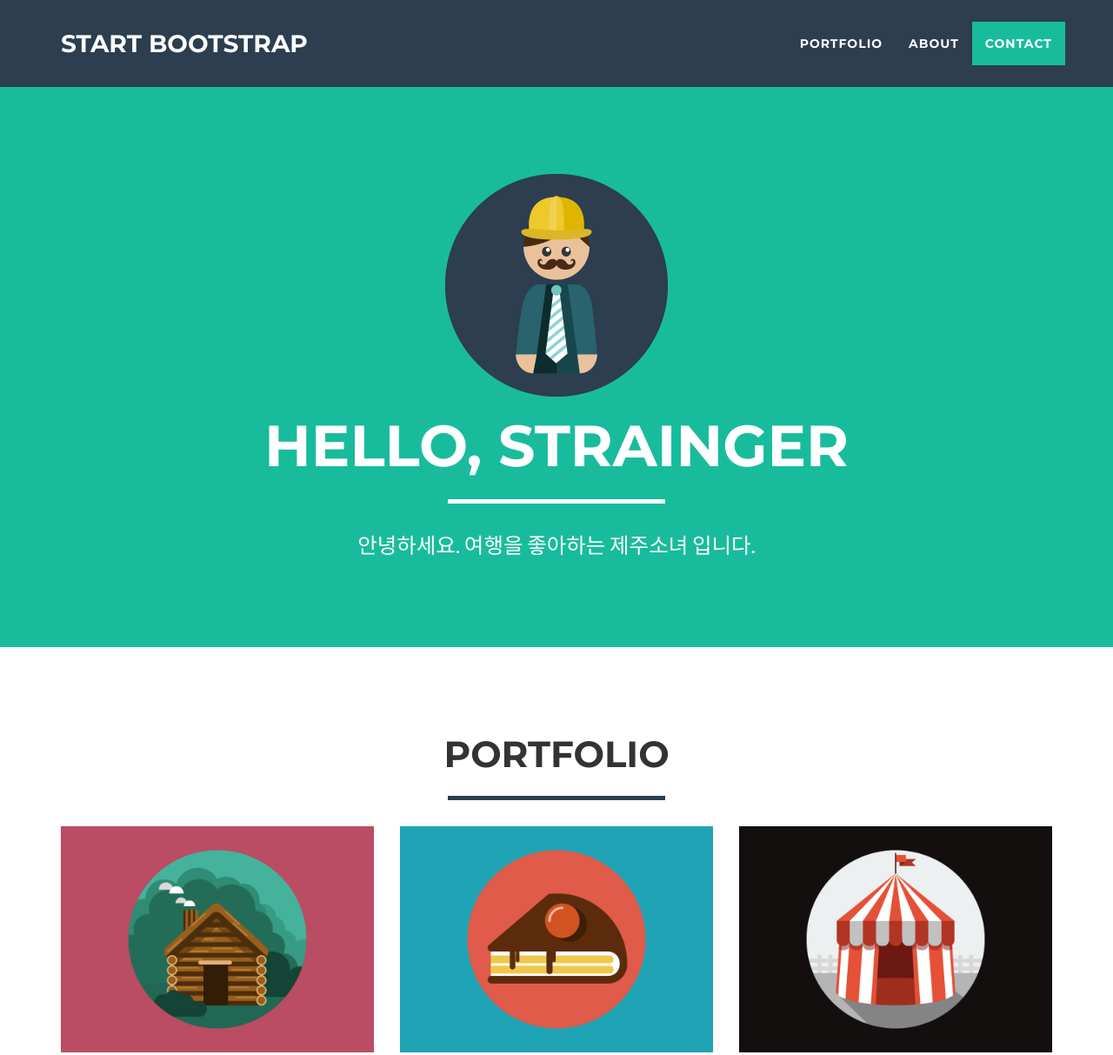
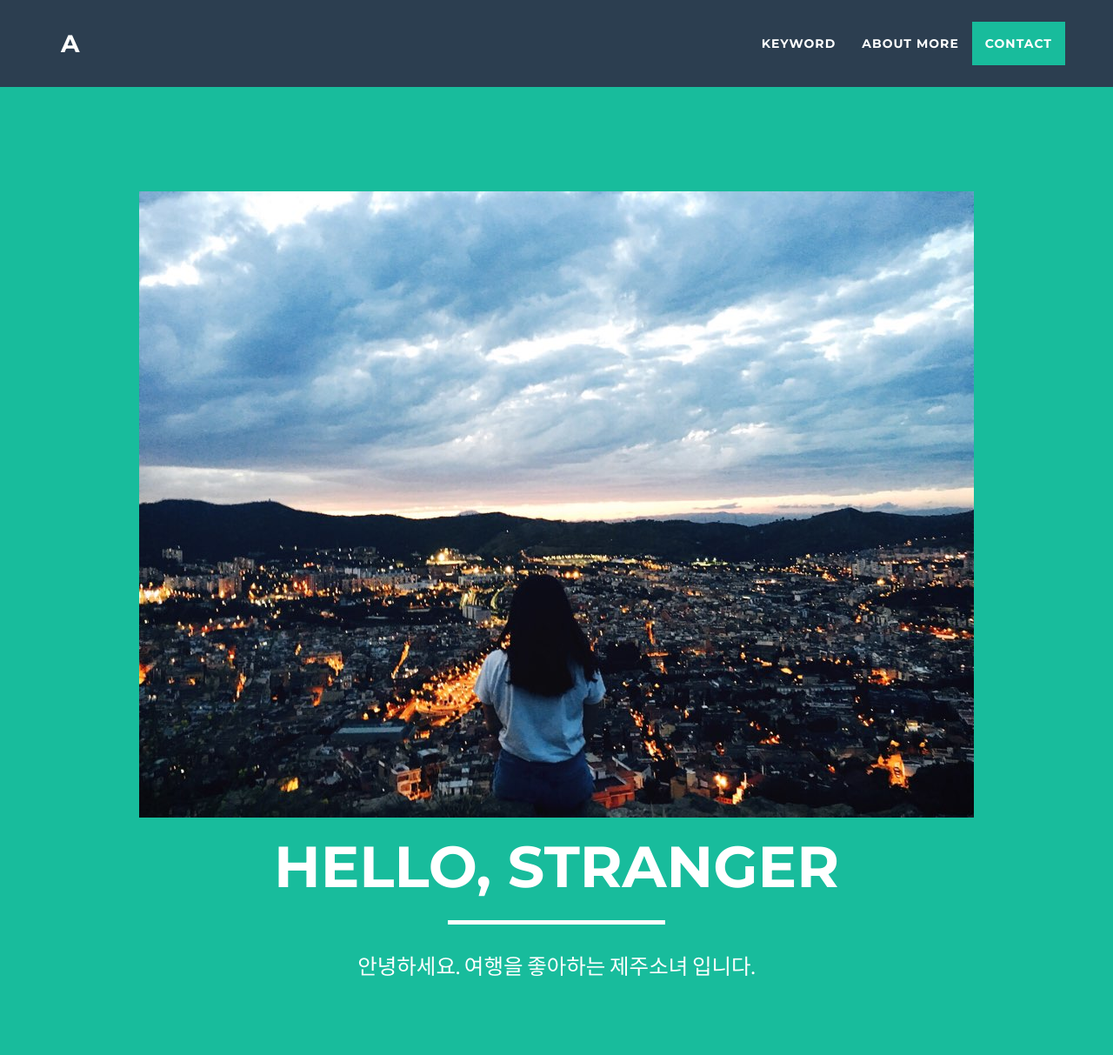
Before and after one commit to geniusmj87/geniusmj87.github.io, a website: page index.html in a window 1280 px wide. Shown: the top 1213 px of the page at 87% size. Drawn offline with nearby package versions, Linux system fonts and the light colour scheme.

Commit message:
[헤드수정.]

```diff
--- a/index.html
+++ b/index.html
@@ -9,12 +9,12 @@
     <meta name="description" content="">
     <meta name="author" content="">
 
-    <title>Freelancer - Start Bootstrap Theme</title>
+    <title>Introduce - KO MIN JEONG</title>
 
     <!-- Bootstrap Core CSS -->
     <link href="vendor/bootstrap/css/bootstrap.min.css" rel="stylesheet">
 
-    <!-- Theme CSS -->
+    <!-- Theme CSS -->S
     <link href="css/freelancer.min.css" rel="stylesheet">
 
     <!-- Custom Fonts -->
@@ -42,7 +42,7 @@
                 <button type="button" class="navbar-toggle" data-toggle="collapse" data-target="#bs-example-navbar-collapse-1">
                     <span class="sr-only">Toggle navigation</span> Menu <i class="fa fa-bars"></i>
                 </button>
-                <a class="navbar-brand" href="#page-top">Start Bootstrap</a>
+                <a class="navbar-brand" href="#page-top">A</a>
             </div>
 
             <!-- Collect the nav links, forms, and other content for toggling -->
@@ -52,10 +52,10 @@
                         <a href="#page-top"></a>
                     </li>
                     <li class="page-scroll">
-                        <a href="#portfolio">Portfolio</a>
+                        <a href="#portfolio">keyword</a>
                     </li>
                     <li class="page-scroll">
-                        <a href="#about">About</a>
+                        <a href="#about">about more</a>
                     </li>
                     <li class="page-scroll">
                         <a href="#contact">Contact</a>
@@ -72,9 +72,9 @@
         <div class="container" id="maincontent" tabindex="-1">
             <div class="row">
                 <div class="col-lg-12">
-                    <img class="img-responsive" src="img/profile.png" alt="">
+                    <img class="img-responsive" src="img/pro.jpg" alt="">
                     <div class="intro-text">
-                        <h1 class="name">Hello, Strainger</h1>
+                        <h1 class="name">Hello, Stranger</h1>
                         <hr class="star-light">
                         <span class="skills">안녕하세요. 여행을 좋아하는 제주소녀 입니다.</span>
                     </div>
@@ -88,7 +88,7 @@
         <div class="container">
             <div class="row">
                 <div class="col-lg-12 text-center">
-                    <h2>Portfolio</h2>
+                    <h2>keyword</h2>
                     <hr class="star-primary">
                 </div>
             </div>
@@ -162,7 +162,7 @@
         <div class="container">
             <div class="row">
                 <div class="col-lg-12 text-center">
-                    <h2>About</h2>
+                    <h2>About More</h2>
                     <hr class="star-light">
                 </div>
             </div>
```
Also changed, not shown: img/pro.jpg (added).
